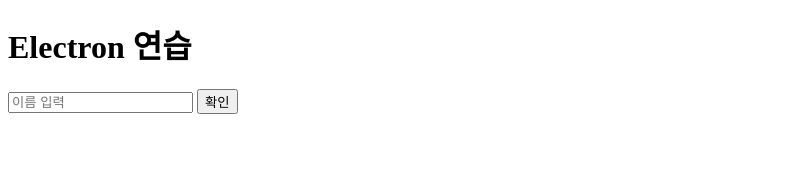
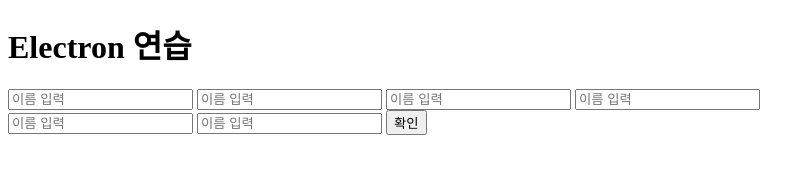
Before and after one commit to tkdudsh/reservaiton, an Electron app: page electron_app/index.html in a window 800 px wide. Drawn offline with Linux system fonts and the light colour scheme.

Commit message:
브랜치 확인

```diff
--- a/electron_app/index.html
+++ b/electron_app/index.html
@@ -2,6 +2,11 @@
 <html>
   <body>
     <h1>Electron 연습</h1>
+    <input id="name" placeholder="이름 입력" />
+    <input id="name" placeholder="이름 입력" />
+    <input id="name" placeholder="이름 입력" />
+    <input id="name" placeholder="이름 입력" />
+    <input id="name" placeholder="이름 입력" />
     <input id="name" placeholder="이름 입력" />
     <button id="btn">확인</button>
     <p id="result"></p>
```
